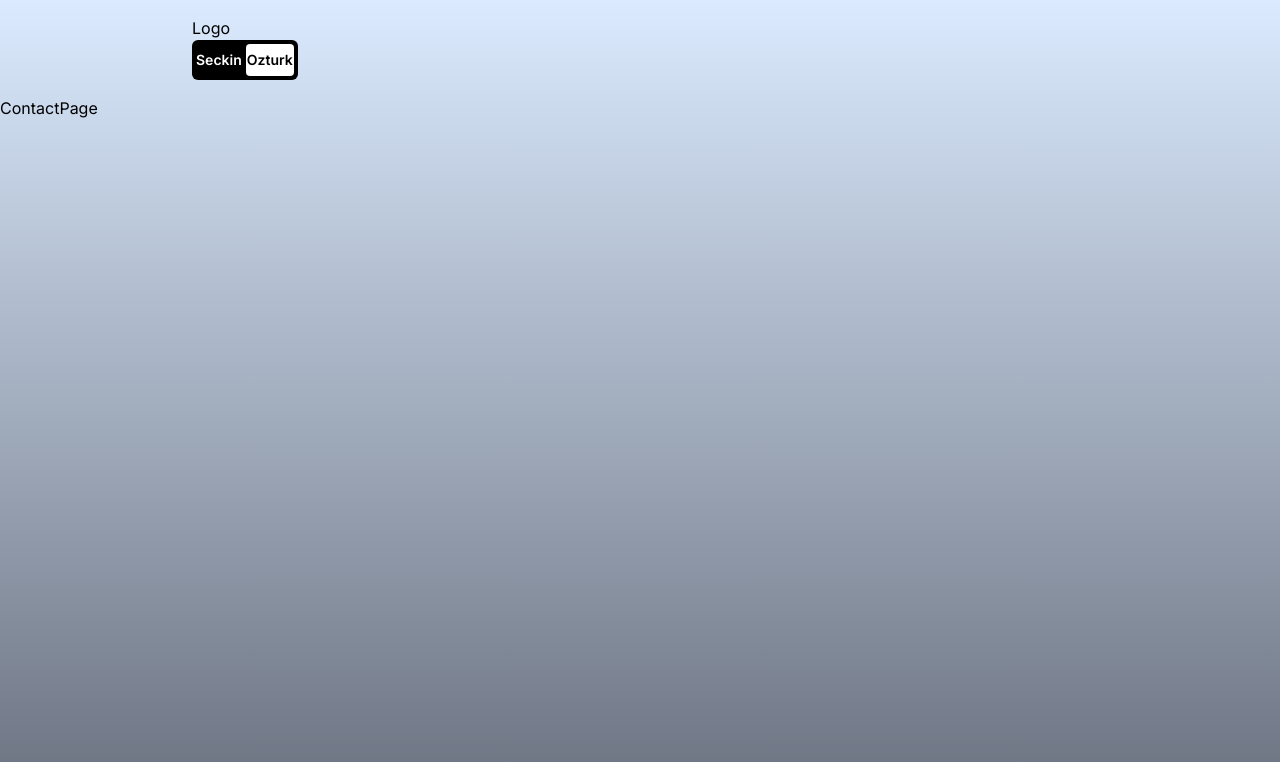
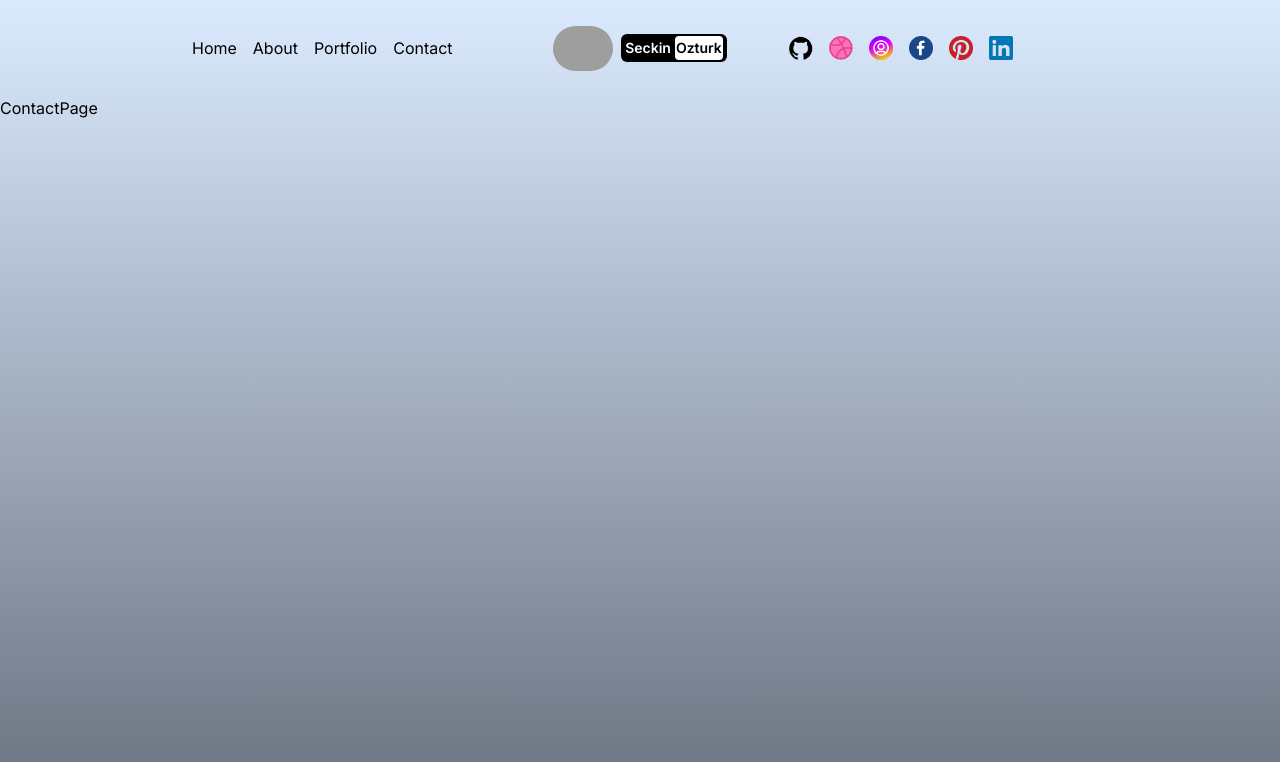
Before and after one commit to Franseck/PortfolioNextJS, a Next.js app: page /contact in a window 1280 px wide. Shown: the top 762 px of the page. Built offline with nearby package versions, Linux system fonts and the light colour scheme; grey boxes are pictures that could not be loaded.

Commit message:
navbar links

```diff
--- a/src/components/Navbar.jsx
+++ b/src/components/Navbar.jsx
@@ -1,15 +1,66 @@
+"use client";
 import Link from "next/link"
+import { useState } from "react";
+import Image from "next/image";
 
+
+const links = [
+  { url: "/", title: "Home" },
+  { url: "/about", title: "About" },
+  { url: "/portfolio", title: "Portfolio" },
+  { url: "/contact", title: "Contact" },
+];
 const Navbar = () => {
+const [open, setOpen] = useState(false)
+
   return (
     <div className="h-full flex items-center justify-between px-4 sm:px-8 md:px-12 lg:px-20 xl:px-48">
-      <div className="">Logo
-        <Link href="/" className="text-sm bg-black rounded-md p-1 font-semibold flex items-center justify-center ">
+      <div className="hidden md:flex gap-4 w-1/3">
+      {links.map(link=>(
+            <Link href={link.url} key={link.title}>{link.title}</Link>
+          ))}
+      </div>
+      <div className="flex gap-2 text-center justify-center items-center w-1/3">
+      <Image src="/Logo.png" width={60} height={50} className="rounded-full"/>
+        <Link href="/" className="text-sm bg-black rounded-md p-1 font-semibold flex items-center justify-center h-7">
         <span className="text-white mr-1">Seckin</span>
-        <span className="w-12 h-8 rounded bg-white text-black flex items-center justify-center">Ozturk</span>
+        <span className="w-12 h-6 rounded bg-white text-black flex items-center justify-center">Ozturk</span>
         </Link>
       </div>
-      <div className=""></div>
+      <div className="hidden md:flex gap-4 w-1/3">
+        <Link href="/">
+          <Image src="/github.png" alt="" width={24} height={24} />
+        </Link>
+        <Link href="/">
+          <Image src="/dribbble.png" alt="" width={24} height={24} />
+        </Link>
+        <Link href="/">
+          <Image src="/instagram.png" alt="" width={24} height={24} />
+        </Link>
+        <Link href="/">
+          <Image src="/facebook.png" alt="" width={24} height={24} />
+        </Link>
+        <Link href="/">
+          <Image src="/pinterest.png" alt="" width={24} height={24} />
+        </Link>
+        <Link href="/">
+          <Image src="/linkedin.png" alt="" width={24} height={24} />
+        </Link>
+      </div>
+      <div className="md:hidden">
+        <button className="w-10 h-8 flex flex-col justify-between z-50 relative" onClick={(()=>setOpen(!open))}>
+          <div className="w-10 h-1 bg-white rounded">      </div>
+          <div className="w-10 h-1 bg-white rounded">      </div>
+          <div className="w-10 h-1 bg-white rounded">      </div>
+        </button>
+        {open && (
+        <div className="absolute  top-0 left-0 w-screen h-screen bg-black text-white flex flex-col items-center justify-center gap-8 text-4xl">
+          {links.map(link=>(
+            <Link href={link.url} key={link.title}>{link.title}</Link>
+          ))}
+        </div>
+ )}
+      </div>
 
       </div>
   )
```
